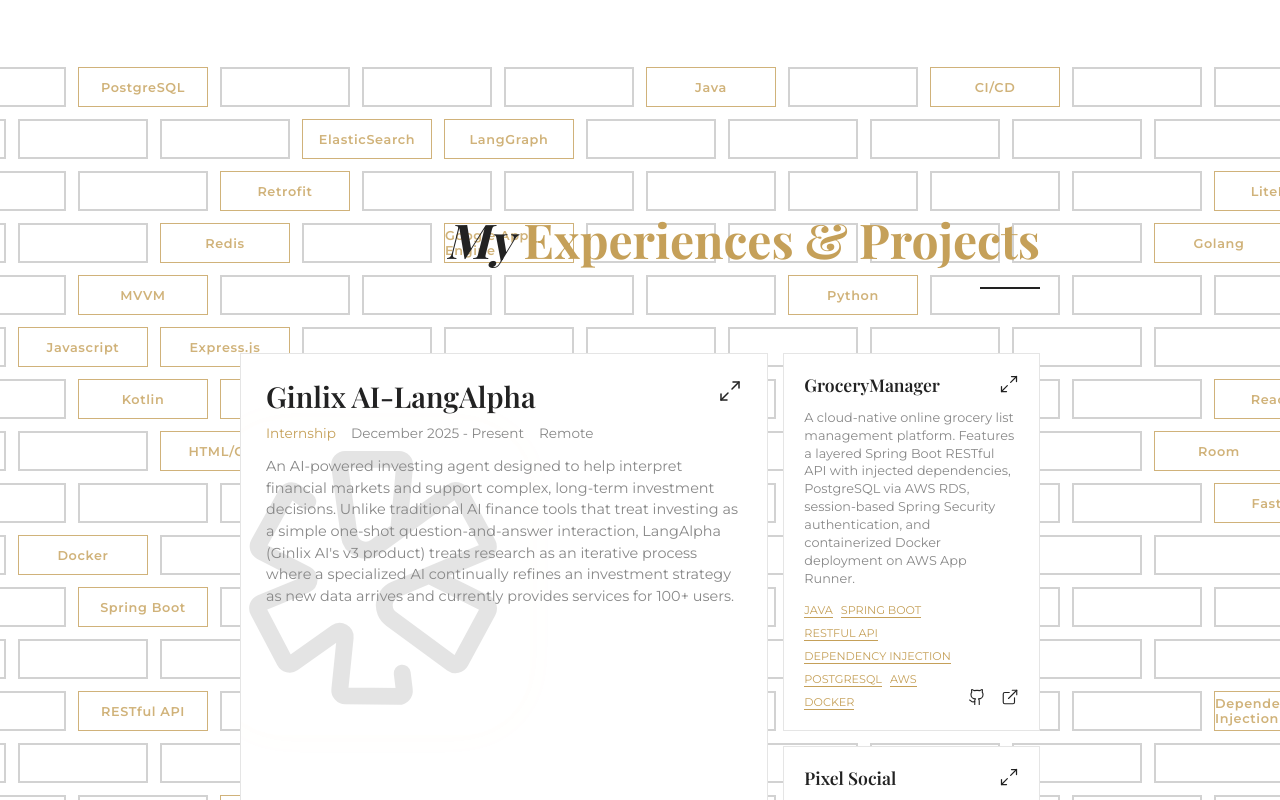
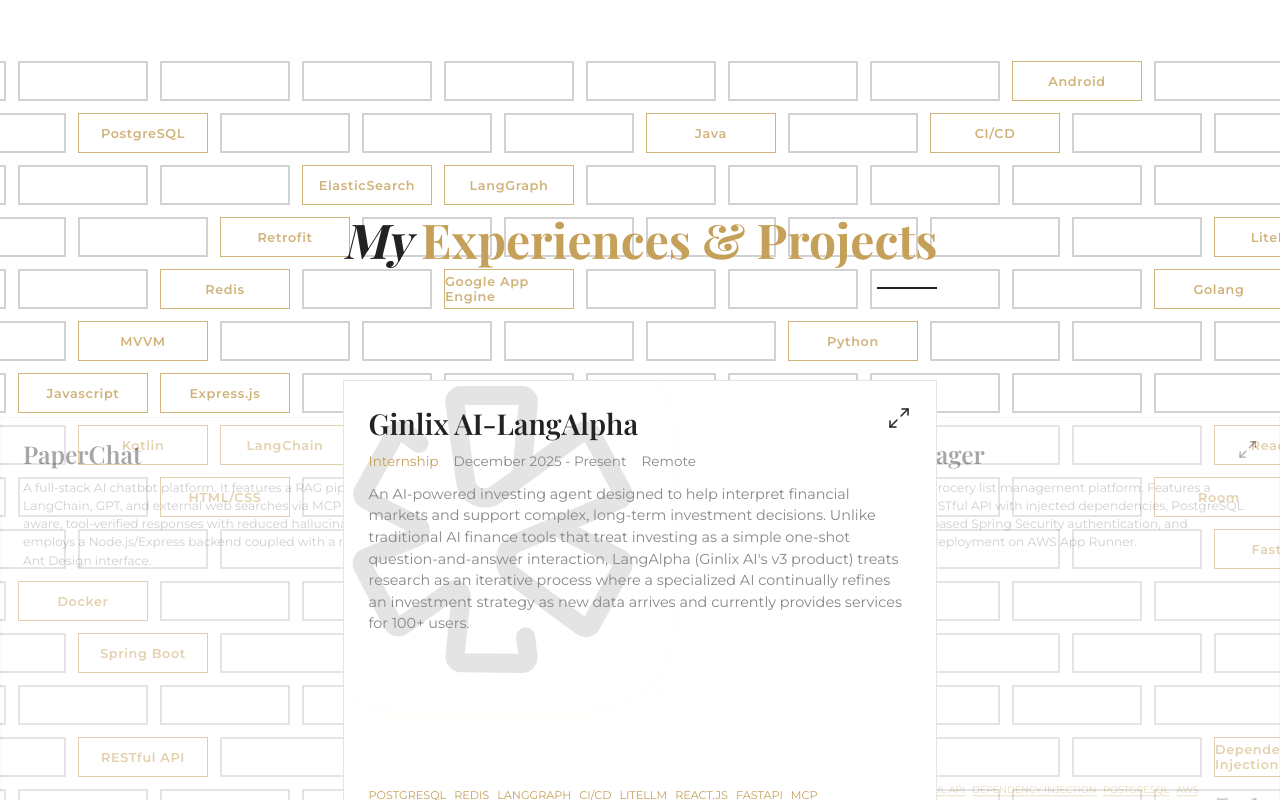
Before and after one commit to leo-Zhizhu/CyberPortfolio, a React (Vite) app: page / in a window 1280 px wide. Shown: the part 2000-2800 px from the top of the page. Built offline with nearby package versions, Linux system fonts and the light colour scheme; a web font is replaced by a local one.

Commit message:
Implement Framer Motion 3D carousel for project showcase

```diff
--- a/src/components/Projects/ProjectCard.jsx
+++ b/src/components/Projects/ProjectCard.jsx
@@ -2,7 +2,7 @@
 import { motion } from 'framer-motion';
 import { Github, Maximize2, ExternalLink, Linkedin, Instagram } from 'lucide-react';
 
-const ProjectCard = ({ project, onHover, onLeave }) => {
+const ProjectCard = ({ project, onHover, onLeave, styleOverride }) => {
     const [isHovered, setIsHovered] = useState(false);
 
     return (
@@ -21,16 +21,15 @@
             viewport={{ once: true, margin: '-50px' }}
             transition={{ duration: 0.6 }}
             style={{
-                gridColumn: project.size === 'large' ? 'span 2' : 'span 1',
-                gridRow: project.size === 'large' ? 'span 2' : 'span 1',
-                padding: project.size === 'large' ? '25px' : '20px',
+                padding: '25px',
                 display: 'flex',
                 flexDirection: 'column',
                 justifyContent: 'space-between',
                 zIndex: 10,
                 background: 'var(--bg-color)', // Important to block the brick wall
                 position: 'relative',
-                overflow: 'hidden'
+                overflow: 'hidden',
+                ...(styleOverride || {})
             }}
         >
             {project.logo && (
@@ -39,10 +38,10 @@
                     alt={`${project.title} logo`}
                     style={{
                         position: 'absolute',
-                        top: project.size === 'large' ? '-10%' : '-15%',
-                        left: project.size === 'large' ? '-5%' : '-10%',
-                        width: project.size === 'large' ? '60%' : '70%',
-                        height: project.size === 'large' ? '80%' : '90%',
+                        top: '-10%',
+                        left: '-5%',
+                        width: '60%',
+                        height: '80%',
                         objectFit: 'contain',
                         zIndex: 0,
                         pointerEvents: 'none',
@@ -52,11 +51,11 @@
                 />
             )}
 
-            <div style={{ marginBottom: project.size === 'large' ? '30px' : '15px', position: 'relative', zIndex: 2 }}>
+            <div style={{ marginBottom: '30px', position: 'relative', zIndex: 2 }}>
                 <div style={{ display: 'flex', justifyContent: 'space-between', alignItems: 'flex-start', marginBottom: '12px' }}>
                     <div style={{ display: 'flex', alignItems: 'center', gap: '15px' }}>
                         <h3 style={{
-                            fontSize: project.size === 'large' ? '1.8rem' : '1.1rem',
+                            fontSize: '1.8rem',
                             lineHeight: 1.2,
                             fontWeight: 600
                         }}>
@@ -76,7 +75,7 @@
                             padding: 0
                         }}
                     >
-                        <Maximize2 strokeWidth={1.5} size={project.size === 'large' ? 24 : 20} />
+                        <Maximize2 strokeWidth={1.5} size={24} />
                     </motion.button>
                 </div>
                 {(project.role || project.duration || project.location) && (
@@ -86,16 +85,9 @@
                         {project.location && <span style={{ fontFamily: 'Montserrat', fontSize: '0.85rem', color: 'var(--text-muted)' }}>{project.location}</span>}
                     </div>
                 )}
-                {project.size === 'large' && (
-                    <p style={{ color: 'var(--text-muted)', fontSize: '0.9rem', lineHeight: 1.5 }}>
-                        {project.description}
-                    </p>
-                )}
-                {project.size === 'small' && (
-                    <p style={{ color: 'var(--text-muted)', fontSize: '0.8rem', lineHeight: 1.4 }}>
-                        {project.description}
-                    </p>
-                )}
+                <p style={{ color: 'var(--text-muted)', fontSize: '0.9rem', lineHeight: 1.5 }}>
+                    {project.description}
+                </p>
             </div>
 
             <div style={{ display: 'flex', justifyContent: 'space-between', alignItems: 'flex-end', marginTop: 'auto', position: 'relative', zIndex: 2 }}>
--- a/src/components/Projects/index.jsx
+++ b/src/components/Projects/index.jsx
@@ -1,4 +1,4 @@
-import React, { useState } from 'react';
+import React, { useState, useEffect } from 'react';
 import { motion } from 'framer-motion';
 import ProjectCard from './ProjectCard';
 import BrickWall from './BrickWall';
@@ -68,6 +68,19 @@
 
 const Projects = () => {
     const [hoveredProjectId, setHoveredProjectId] = useState(null);
+    const [currentIndex, setCurrentIndex] = useState(0);
+
+    useEffect(() => {
+        const handleKeyDown = (e) => {
+            if (e.key === 'ArrowLeft') {
+                setCurrentIndex((prev) => (prev - 1 + projects.length) % projects.length);
+            } else if (e.key === 'ArrowRight') {
+                setCurrentIndex((prev) => (prev + 1) % projects.length);
+            }
+        };
+        window.addEventListener('keydown', handleKeyDown);
+        return () => window.removeEventListener('keydown', handleKeyDown);
+    }, []);
 
     return (
         <section className="section" id="projects" style={{ position: 'relative', overflow: 'hidden' }}>
@@ -89,16 +102,60 @@
                     <div style={{ width: '60px', height: '2px', background: 'var(--text-main)', marginLeft: 'auto' }} />
                 </motion.div>
 
-                {/* Grid Cluster */}
-                <div className="projects-grid-layout">
-                    {projects.map((project) => (
-                        <ProjectCard
-                            key={project.id}
-                            project={project}
-                            onHover={setHoveredProjectId}
-                            onLeave={() => setHoveredProjectId(null)}
-                        />
-                    ))}
+                {/* Carousel Cluster */}
+                <div style={{ position: 'relative', width: '100%', height: '550px', display: 'flex', justifyContent: 'center', alignItems: 'center', perspective: '1200px' }}>
+                    {projects.map((project, index) => {
+                        const n = projects.length;
+                        const leftIndex = (currentIndex - 1 + n) % n;
+                        const rightIndex = (currentIndex + 1) % n;
+
+                        let isCenter = index === currentIndex;
+                        let isLeft = index === leftIndex;
+                        let isRight = index === rightIndex;
+
+                        let positionStyle = { x: '0%', scale: 0.6, opacity: 0, zIndex: -1 };
+                        let isVisible = false;
+
+                        if (isCenter) {
+                            positionStyle = { x: '0%', scale: 1, opacity: 1, zIndex: 10 };
+                            isVisible = true;
+                        } else if (isLeft) {
+                            positionStyle = { x: '-65%', scale: 0.85, opacity: 0.4, zIndex: 1 };
+                            isVisible = true;
+                        } else if (isRight) {
+                            positionStyle = { x: '65%', scale: 0.85, opacity: 0.4, zIndex: 1 };
+                            isVisible = true;
+                        }
+
+                        return (
+                            <motion.div
+                                key={project.id}
+                                animate={positionStyle}
+                                transition={{ duration: 0.6, ease: [0.16, 1, 0.3, 1] }}
+                                style={{
+                                    position: 'absolute',
+                                    width: '100%',
+                                    maxWidth: '650px',
+                                    height: '90%',
+                                    pointerEvents: isVisible ? 'auto' : 'none',
+                                    cursor: isCenter ? 'default' : 'pointer',
+                                    display: 'flex',
+                                    justifyContent: 'center',
+                                    alignItems: 'center'
+                                }}
+                                onClick={() => {
+                                    if (!isCenter) setCurrentIndex(index);
+                                }}
+                            >
+                                <ProjectCard
+                                    project={project}
+                                    onHover={isCenter ? setHoveredProjectId : undefined}
+                                    onLeave={isCenter ? () => setHoveredProjectId(null) : undefined}
+                                    styleOverride={{ width: '100%', height: '100%', pointerEvents: isCenter ? 'auto' : 'none' }}
+                                />
+                            </motion.div>
+                        );
+                    })}
                 </div>
             </div>
         </section>
--- a/src/index.css
+++ b/src/index.css
@@ -160,16 +160,6 @@
   pointer-events: none;
 }
 
-/* Projects Grid Layout */
-.projects-grid-layout {
-  display: grid;
-  grid-template-columns: repeat(3, 1fr);
-  grid-auto-rows: minmax(170px, auto);
-  gap: 15px;
-  grid-auto-flow: dense;
-  width: 100%;
-  max-width: 800px;
-}
 
 .minimal-panel.project-card-fx:hover {
   background-color: #fef08a !important;
@@ -197,20 +187,3 @@
   stroke: #111111 !important;
   color: #111111 !important;
 }
-
-@media (max-width: 900px) {
-  .projects-grid-layout {
-    grid-template-columns: repeat(2, 1fr);
-  }
-}
-
-@media (max-width: 768px) {
-  .projects-grid-layout {
-    grid-template-columns: 1fr;
-  }
-
-  .minimal-panel.project-card-fx {
-    grid-column: span 1 !important;
-    grid-row: span 1 !important;
-  }
-}
```
